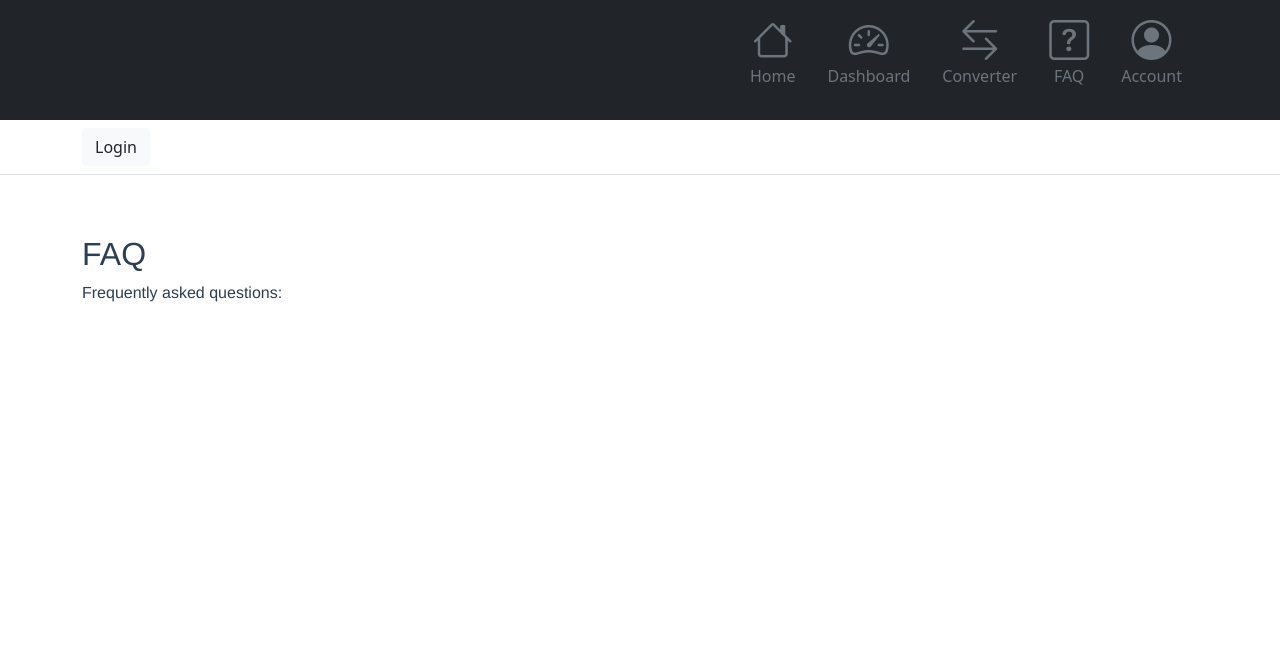
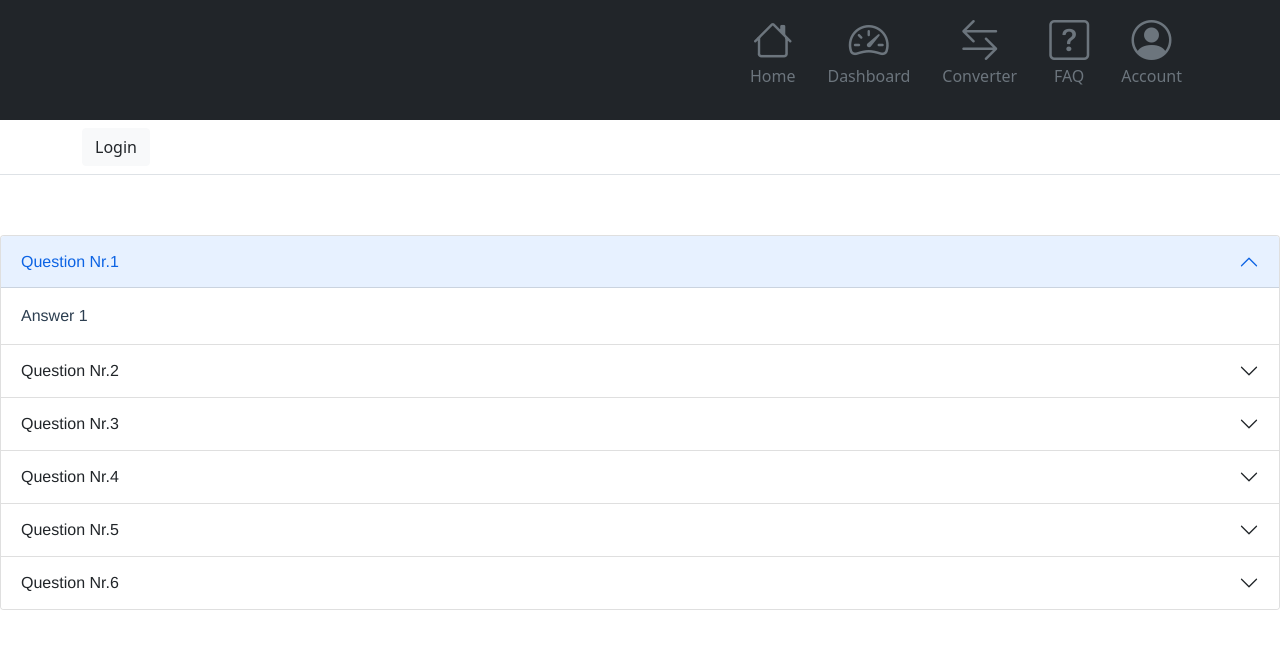
Before and after one commit to patrik-16/CCRv2, a Vue app in the folder vueauthclient/: page /faq in a window 1280 px wide. Shown: the top 648 px of the page. Built offline with nearby package versions, Linux system fonts and the light colour scheme.

Commit message:
rene-dev: Header fixed (link to pages), add. page created (Home), Converter.vue dropdown menu improved, FAQ basic structure,

```diff
--- a/vueauthclient/src/components/Converter.vue
+++ b/vueauthclient/src/components/Converter.vue
@@ -4,22 +4,27 @@
       <div class="col-md-6">
         <h2>Converter</h2>
         <form v-on:submit="convert">
-          <label for="asset_id_base" class="form-label">Convert from:</label>
+          <div class="form-floating">
+            <!--          <label for="asset_id_base" class="form-label">Convert from:</label>-->
             <select id="asset_id_base" class="form-select" aria-label="Default select example">
-            <option selected>Open this select menu</option>
+              <option selected>---</option>
               <option v-for="value in response_all_assets.data_all"
                       :value="value.asset_id">{{ value.asset_id }} - {{ value.name }}
               </option>
             </select>
+            <label for="floatingSelect">Convert from:</label>
+          </div>
 
-          <label for="asset_id_quote" class="form-label mt-3">Convert to:</label>
+          <div class="form-floating">
+            <!--          <label for="asset_id_quote" class="form-label mt-3">Convert to:</label>-->
             <select id="asset_id_quote" class="form-select" aria-label="Default select example">
-            <option selected>Open this select menu</option>
+              <option selected>---</option>
               <option v-for="value in response_all_assets.data_all"
                       :value="value.asset_id">{{ value.asset_id }} - {{ value.name }}
               </option>
             </select>
-
+            <label for="floatingSelect">Convert to:</label>
+          </div>
           <input type="submit" value="convert"/>
         </form>
         {{ response_data.data.rate }}
--- a/vueauthclient/src/components/FAQ.vue
+++ b/vueauthclient/src/components/FAQ.vue
@@ -1,11 +1,89 @@
 <template>
-  <div class="container">
-    <div class="row">
-      <div class="col-md-6">
-        <h2>FAQ</h2>
-        <p>Frequently asked questions:</p>
+  <div class="accordion" id="accordionExample">
+    <div class="accordion-item">
+      <h2 class="accordion-header" id="headingOne">
+        <button class="accordion-button" type="button" data-bs-toggle="collapse" data-bs-target="#collapseOne" aria-expanded="true" aria-controls="collapseOne">
+          Question Nr.1
+        </button>
+      </h2>
+      <div id="collapseOne" class="accordion-collapse collapse show" aria-labelledby="headingOne" data-bs-parent="#accordionExample">
+        <div class="accordion-body">
+          Answer 1
+        </div>
       </div>
     </div>
+
+
+    <div class="accordion-item">
+      <h2 class="accordion-header" id="headingTwo">
+        <button class="accordion-button collapsed" type="button" data-bs-toggle="collapse" data-bs-target="#collapseTwo" aria-expanded="false" aria-controls="collapseTwo">
+          Question Nr.2
+        </button>
+      </h2>
+      <div id="collapseTwo" class="accordion-collapse collapse" aria-labelledby="headingTwo" data-bs-parent="#accordionExample">
+        <div class="accordion-body">
+          Answer 2
+        </div>
+      </div>
+    </div>
+
+
+    <div class="accordion-item">
+      <h2 class="accordion-header" id="headingThree">
+        <button class="accordion-button collapsed" type="button" data-bs-toggle="collapse" data-bs-target="#collapseThree" aria-expanded="false" aria-controls="collapseThree">
+          Question Nr.3
+        </button>
+      </h2>
+      <div id="collapseThree" class="accordion-collapse collapse" aria-labelledby="headingThree" data-bs-parent="#accordionExample">
+        <div class="accordion-body">
+          Answer 3
+        </div>
+      </div>
+    </div>
+
+
+    <div class="accordion-item">
+      <h2 class="accordion-header" id="headingFour">
+        <button class="accordion-button collapsed" type="button" data-bs-toggle="collapse" data-bs-target="#collapseFour" aria-expanded="false" aria-controls="collapseFour">
+          Question Nr.4
+        </button>
+      </h2>
+      <div id="collapseFour" class="accordion-collapse collapse" aria-labelledby="headingFour" data-bs-parent="#accordionExample">
+        <div class="accordion-body">
+          Answer 4
+        </div>
+      </div>
+    </div>
+
+
+    <div class="accordion-item">
+      <h2 class="accordion-header" id="headingFive">
+        <button class="accordion-button collapsed" type="button" data-bs-toggle="collapse" data-bs-target="#collapseFive" aria-expanded="false" aria-controls="collapseFive">
+          Question Nr.5
+        </button>
+      </h2>
+      <div id="collapseFive" class="accordion-collapse collapse" aria-labelledby="headingFive" data-bs-parent="#accordionExample">
+        <div class="accordion-body">
+          Answer 5
+        </div>
+      </div>
+    </div>
+
+
+    <div class="accordion-item">
+      <h2 class="accordion-header" id="headingSix">
+        <button class="accordion-button collapsed" type="button" data-bs-toggle="collapse" data-bs-target="#collapseSix" aria-expanded="false" aria-controls="collapseSix">
+          Question Nr.6
+        </button>
+      </h2>
+      <div id="collapseSix" class="accordion-collapse collapse" aria-labelledby="headingSix" data-bs-parent="#accordionExample">
+        <div class="accordion-body">
+          Answer 6
+        </div>
+      </div>
+    </div>
+
+
   </div>
 </template>
 
--- a/vueauthclient/src/components/Header.vue
+++ b/vueauthclient/src/components/Header.vue
@@ -30,7 +30,7 @@
               </a>
             </li>
             <li>
-              <a href="/" class="nav-link text-secondary text-center">
+              <a href="/converter" class="nav-link text-secondary text-center">
                 <i class="bi bi-arrow-left-right display-6"></i>
                 <p>Converter</p>
               </a>
--- /dev/null
+++ b/vueauthclient/src/components/Home.vue
@@ -0,0 +1,25 @@
+<template>
+  <div>
+    <p class="hooooome">H O M E !</p>
+    <p class="home2">welcome home</p>
+  </div>
+</template>
+
+<script>
+export default {
+  name: "Home"
+}
+</script>
+
+<style scoped>
+.hooooome {
+  font-size: 100px;
+  text-align: center;
+}
+
+.home2 {
+  font-size: 60px;
+  text-align: center;
+
+}
+</style>
--- a/vueauthclient/src/router/pages.js
+++ b/vueauthclient/src/router/pages.js
@@ -5,6 +5,7 @@
 import Converter from "../components/Converter";
 import Account from "../components/Account";
 import FAQ from "../components/FAQ";
+import Home from "../components/Home"
 
 Vue.use(Router)
 export default new Router({
@@ -21,7 +22,7 @@
       component: Dashboard
     },
     {
-      path: "/",
+      path: "/converter",
       name: "Converter",
       component: Converter
     },
@@ -34,6 +35,11 @@
       path: '/faq',
       name: 'FAQ',
       component: FAQ
+    },
+    {
+      path: '/',
+      name: 'Home',
+      component: Home
     }
   ]
 })
```
Lines whose indentation alone changed are shown as unchanged.
